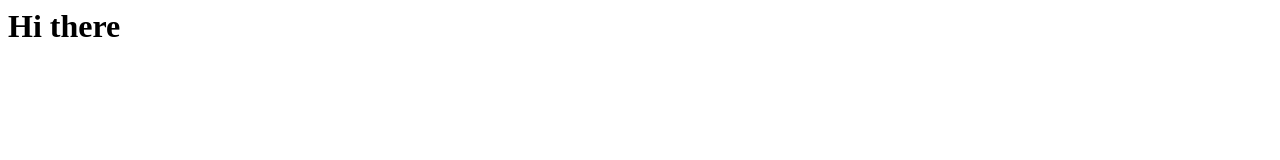
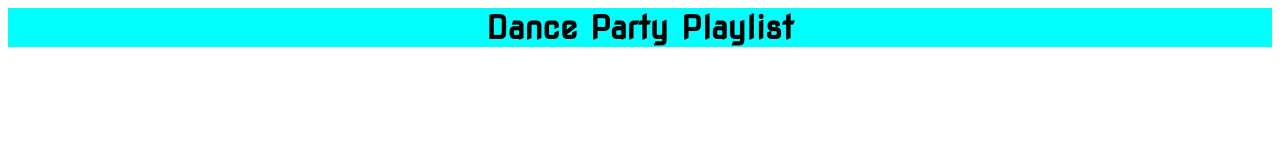
Before and after one commit to stevenfmentzer/Dance-Party-Playlist, a plain HTML site: page index.html in a window 1280 px wide. Drawn offline with Linux system fonts and the light colour scheme.

Commit message:
headline added

```diff
--- a/index.html
+++ b/index.html
@@ -1,8 +1,15 @@
 <html>
   <head>
+    <link rel="preconnect" href="https://fonts.googleapis.com">
+    <link rel="preconnect" href="https://fonts.gstatic.com" crossorigin>
+    <link href="https://fonts.googleapis.com/css2?family=Nova+Square&display=swap" rel="stylesheet">
+    <link rel="stylesheet" type="text/css" href="styles/styles.css" />
     <meta charset="UTF-8" />
+
     <title>Dance Party Playlist Builder</title>
-    <h1>Hi there</h1>
+    <header>
+    <h1 class="page-title">Dance Party Playlist</h1>
+    </header>
     <!-- <link
       href="https://fonts.googleapis.com/css?family=Great+Vibes|Open+Sans:400,600&display=swap"
       rel="stylesheet"
--- /dev/null
+++ b/styles/styles.css
@@ -0,0 +1,9 @@
+.page-title {
+    margin-right: auto;
+    background-color: aqua;
+    font-family: 'Nova Square', sans-serif;
+    max-width: 1300px;
+    max-height:300px;
+    margin-left: auto;
+    text-align: center;
+}
```
